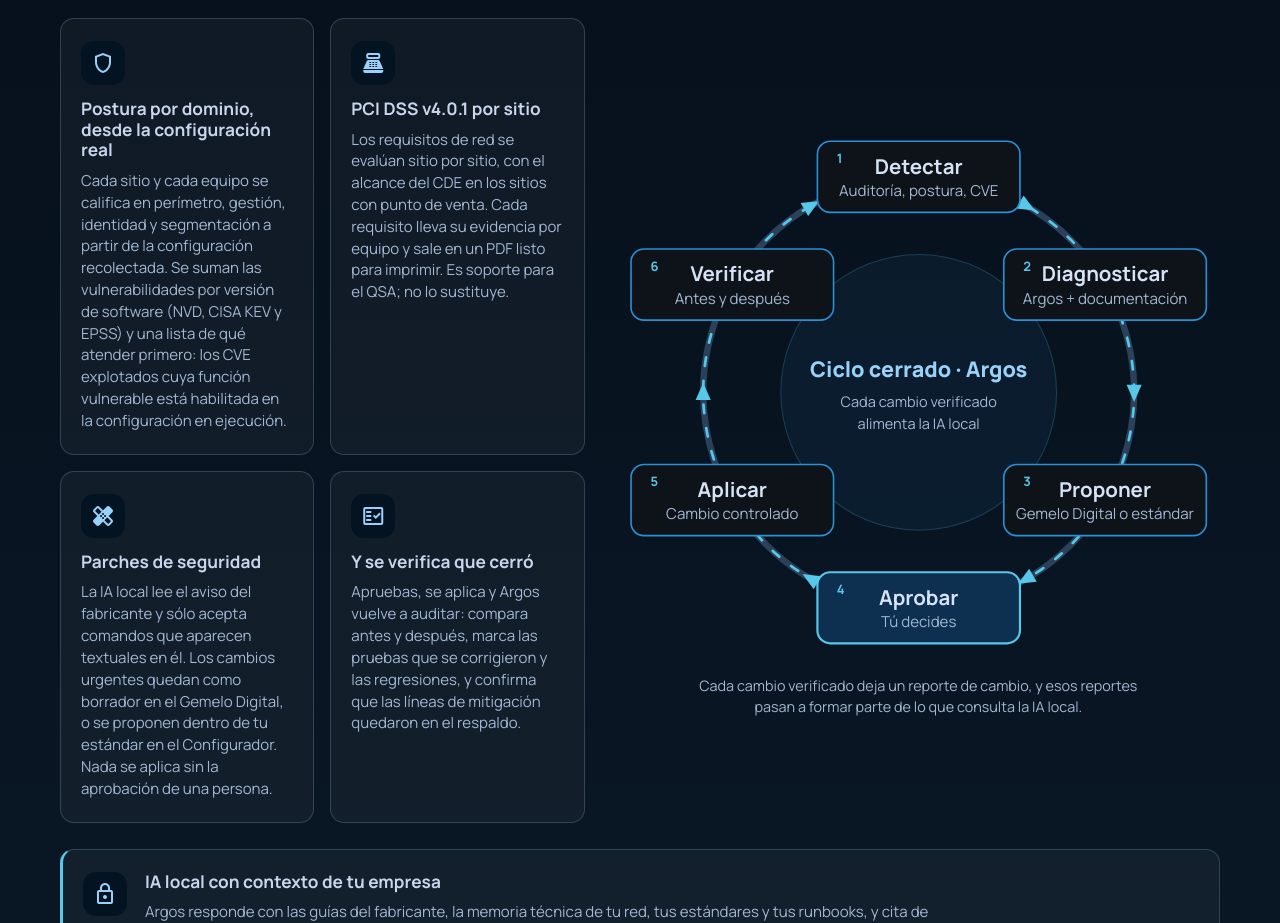
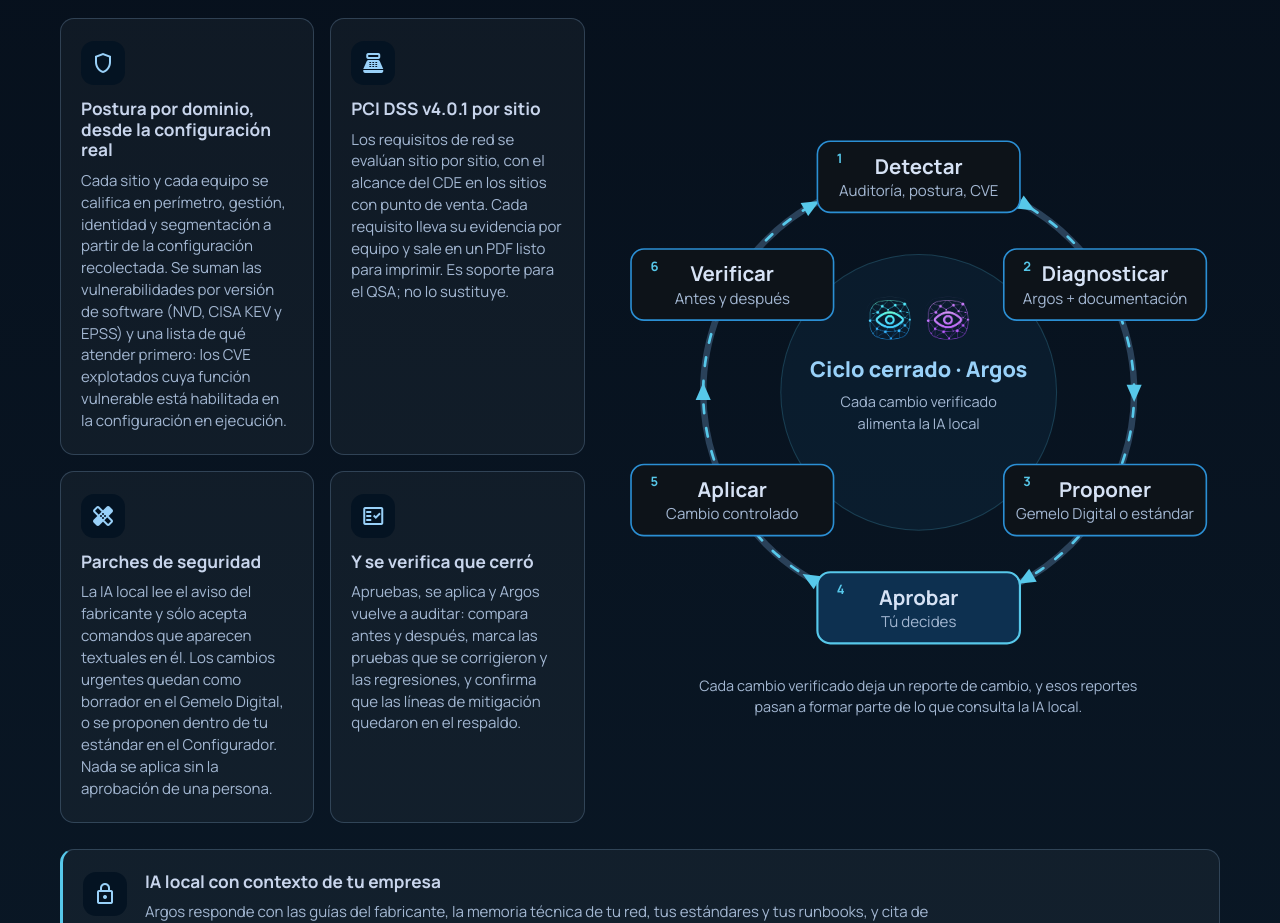
Before and after one commit to oktanet-dev-team/oktanet_webpage, a plain HTML site: page index.html in a window 1280 px wide. Shown: the part 6400-7323 px from the top of the page. Drawn offline with nearby package versions, Linux system fonts and the light colour scheme.

Commit message:
Seguridad: los dos Argos (azul y violeta) al centro del ciclo cerrado
Co-Authored-By: Claude Opus 5.5 <noreply@anthropic.com>

```diff
--- a/index.html
+++ b/index.html
@@ -534,6 +534,7 @@
                                 <polygon points="-7,-7 9,0 -7,7" transform="translate(120.0 290.0) rotate(270)"/>
                                 <polygon points="-7,-7 9,0 -7,7" transform="translate(220.0 116.8) rotate(330)"/>
                             </g>
+                            <image href="img/LOGO_Argos.png" x="270" y="200" width="46" height="46"/><image href="img/LOGO_Argos_SP.png" x="324" y="200" width="46" height="46"/>
                             <text class="ciclo-centro-titulo" x="320" y="276" text-anchor="middle">Ciclo cerrado · Argos</text>
                             <text class="ciclo-centro-nota" x="320" y="304" text-anchor="middle">Cada cambio verificado</text>
                             <text class="ciclo-centro-nota" x="320" y="324" text-anchor="middle">alimenta la IA local</text>
```
